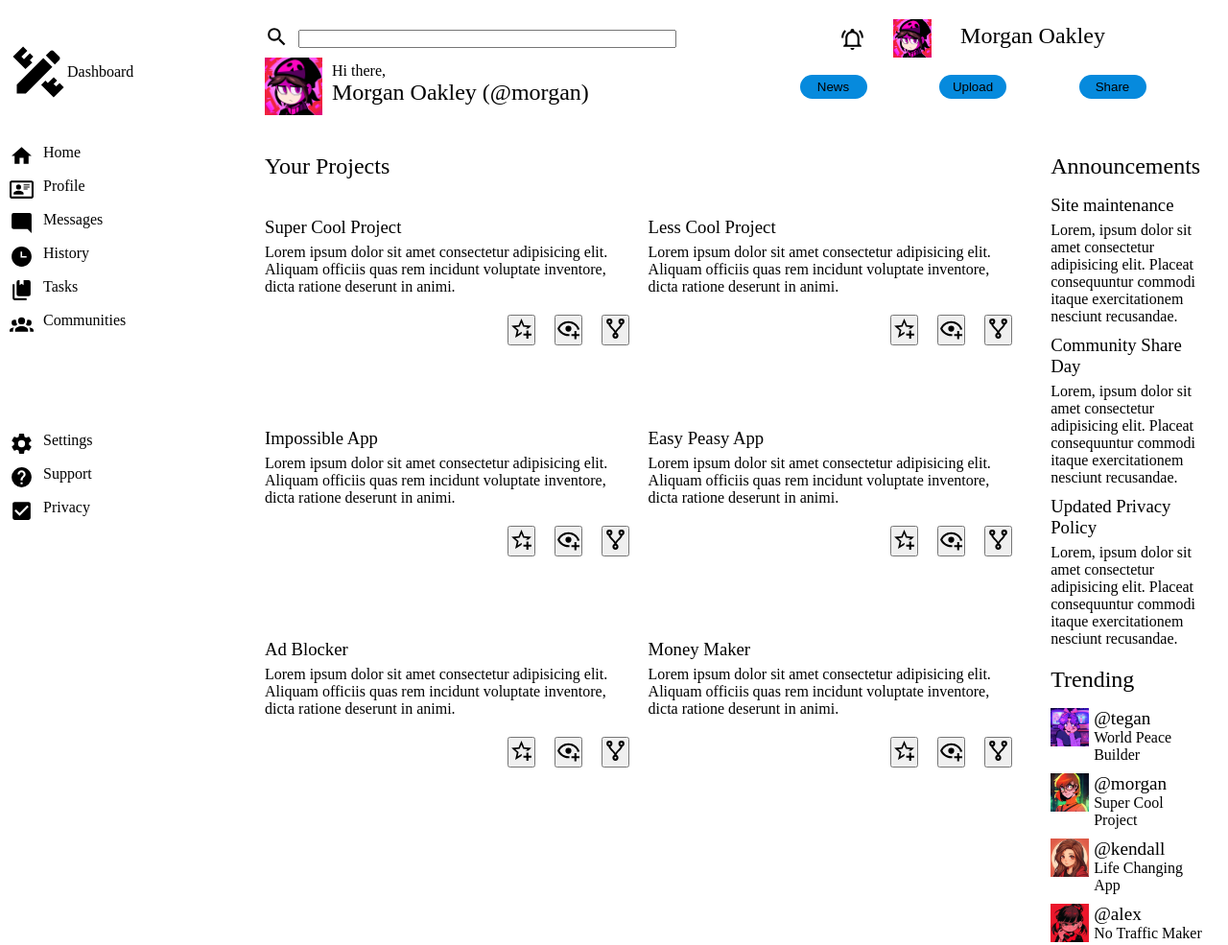
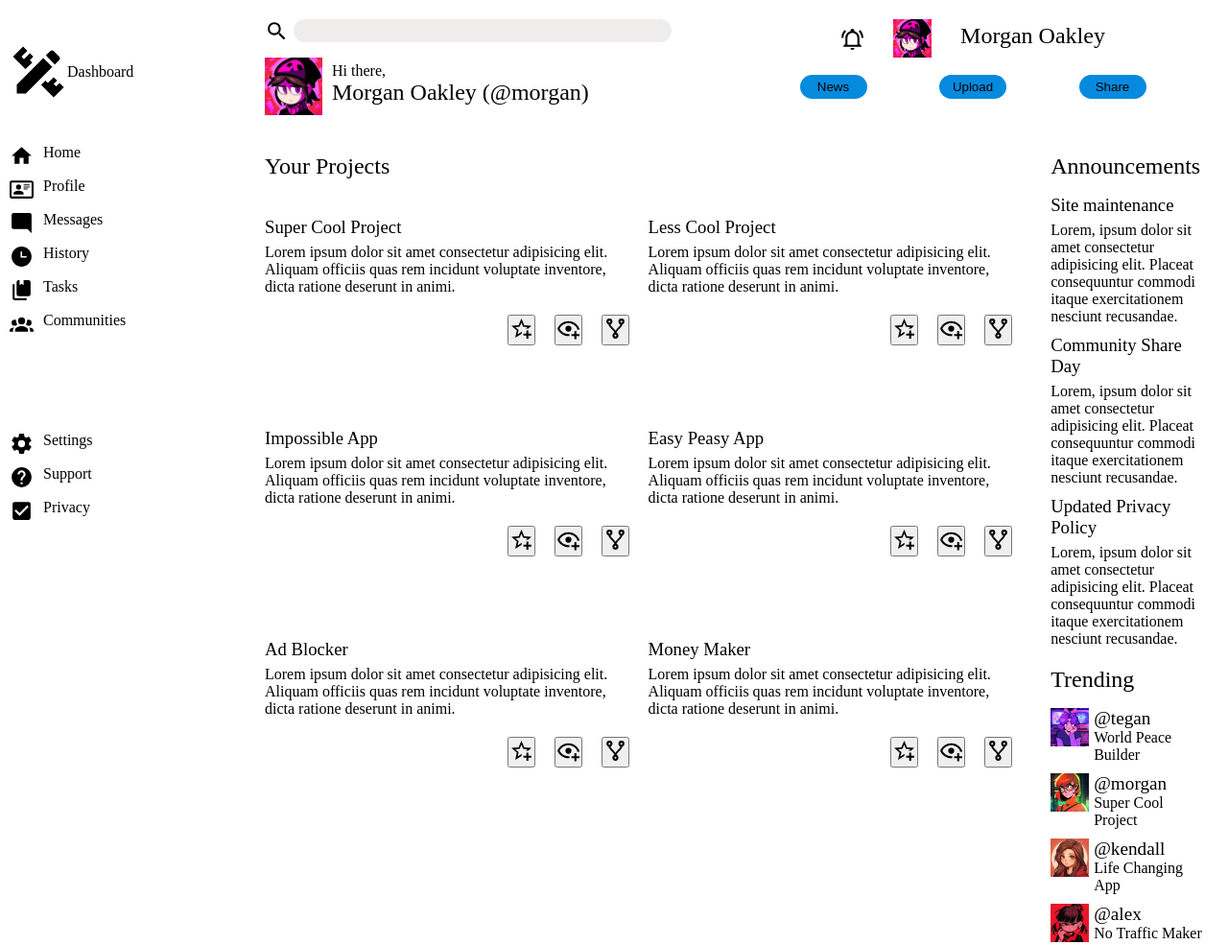
Before and after one commit to JingyeHub/admin-dashboard, a plain HTML site: page index.html in a window 1280 px wide. Shown: the whole page at 96% size. Drawn offline with Linux system fonts and the light colour scheme.

Commit message:
Style the searchbar

```diff
--- a/style.css
+++ b/style.css
@@ -83,8 +83,18 @@ img[src$=".svg"] {
     gap: 30px;
 }
 
+#header div#search-bar {
+    gap: 5px;
+    align-items: start;
+}
+
 #search-bar input {
     width: 80%;
+    padding: 5px 10px;
+    height: 60%;
+    border: none;
+    border-radius: 20px;
+    background-color: rgb(239, 236, 236);
 }
 
 #header-buttons {
```
